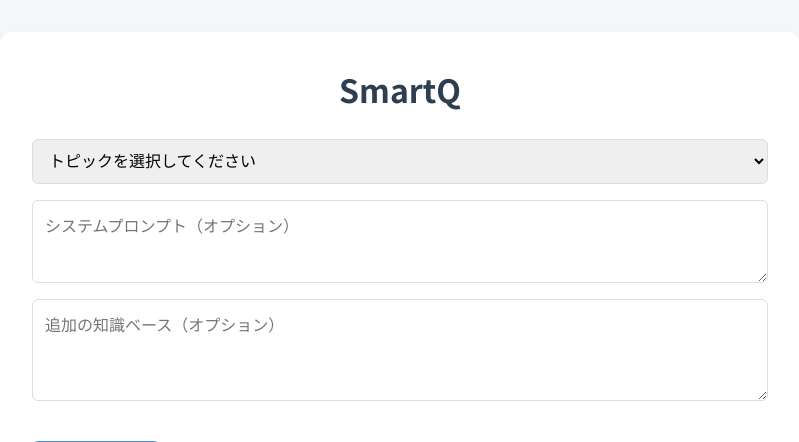
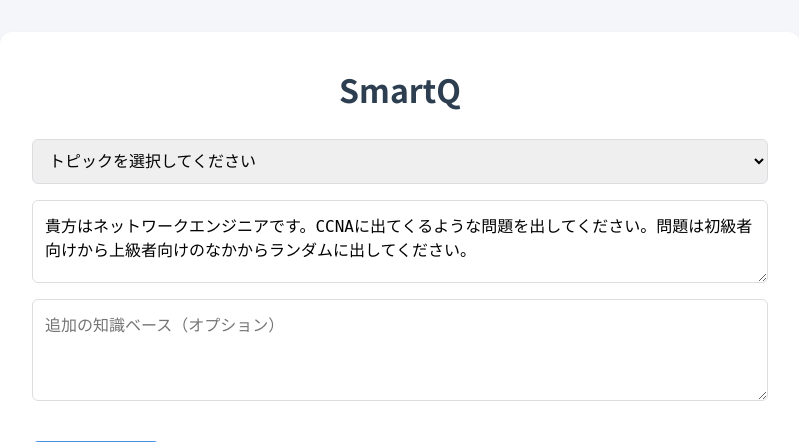
Before and after one commit to NewAITees/SmartQ, a FastAPI app: page / in a window 1280 px wide. Shown: the top 442 px of the page, without its empty margins (240-1039 px from the left). Run offline with FastAPI, Linux system fonts and the light colour scheme.

Commit message:
Update app.py to increase temperature setting for OllamaClient and modify index.html to reflect new network engineering topics and a default system prompt. This enhances the application's functionality for generating relevant quiz questions in the network engineering domain.

```diff
--- a/src/app.py
+++ b/src/app.py
@@ -202,7 +202,7 @@
     return OllamaClient(
         model_name=OLLAMA_MODEL,
         api_url=OLLAMA_HOST,
-        temperature=0.7
+        temperature=1.0
     )
 
 # ルート
--- a/templates/index.html
+++ b/templates/index.html
@@ -14,19 +14,18 @@
         <div class="controls">
             <select id="topicSelect" required>
                 <option value="">トピックを選択してください</option>
-                <option value="programming">プログラミング</option>
-                <option value="science">科学</option>
-                <option value="history">歴史</option>
-                <option value="geography">地理</option>
-                <option value="literature">文学</option>
-                <option value="art">芸術</option>
-                <option value="music">音楽</option>
-                <option value="sports">スポーツ</option>
-                <option value="technology">テクノロジー</option>
-                <option value="business">ビジネス</option>
+                <option value="Network Engineering">プログラミング</option>
+                <option value="Cisco Router">科学</option>
+                <option value="Routing and Switching">ルーティングとスイッチング</option>
+                <option value="ACL">アクセスコントロールリスト</option>
+                <option value="VLAN">VLAN</option>
+                <option value="DHCP/DNS/">DHCP/DNS</option>
+                <option value="Network Architecture">ネットワークアーキテクチャ</option>
+                <option value="IPv6">IPV6</option>
+                <option value="L2, L3, L4 processing">L2, L3, L4 処理</option>
             </select>
 
-            <textarea id="systemPrompt" rows="3" placeholder="システムプロンプト（オプション）"></textarea>
+            <textarea id="systemPrompt" rows="3" placeholder="システムプロンプト（オプション）">貴方はネットワークエンジニアです。CCNAに出てくるような問題を出してください。問題は初級者向けから上級者向けのなかからランダムに出してください。</textarea>
             <textarea id="knowledgeInput" rows="4" placeholder="追加の知識ベース（オプション）"></textarea>
 
             <div class="button-group">
```
